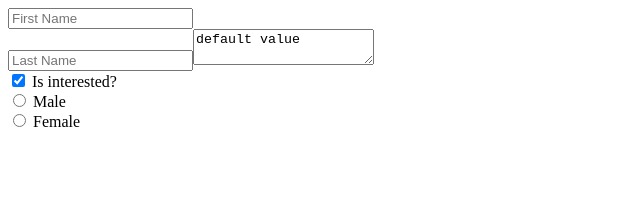
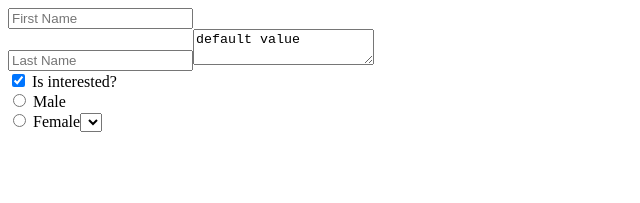
Before and after one commit to laurelherting/sustainability-to-do, a React (Create React App) app: page / in a window 1280 px wide. Shown: the top 203 px of the page, without its empty margins (0-640 px from the left). Built offline with nearby package versions, Linux system fonts and the light colour scheme.

Commit message:
update state for Day

```diff
--- a/src/App.js
+++ b/src/App.js
@@ -7,7 +7,8 @@ class App extends React.Component {
       firstName: "",
       lastName: "",
       isInterested: true,
-      gender: ""
+      gender: "",
+      favDay: "Sunday"
     };
   }
 
@@ -75,6 +76,12 @@ class App extends React.Component {
           Female
         </label>
 
+        <select value={this.state.favDay}>
+          <option></option>
+          <option></option>
+          <option></option>
+        </select>
+
         <h1>
           {this.state.firstName} {this.state.lastName}
         </h1>
```
